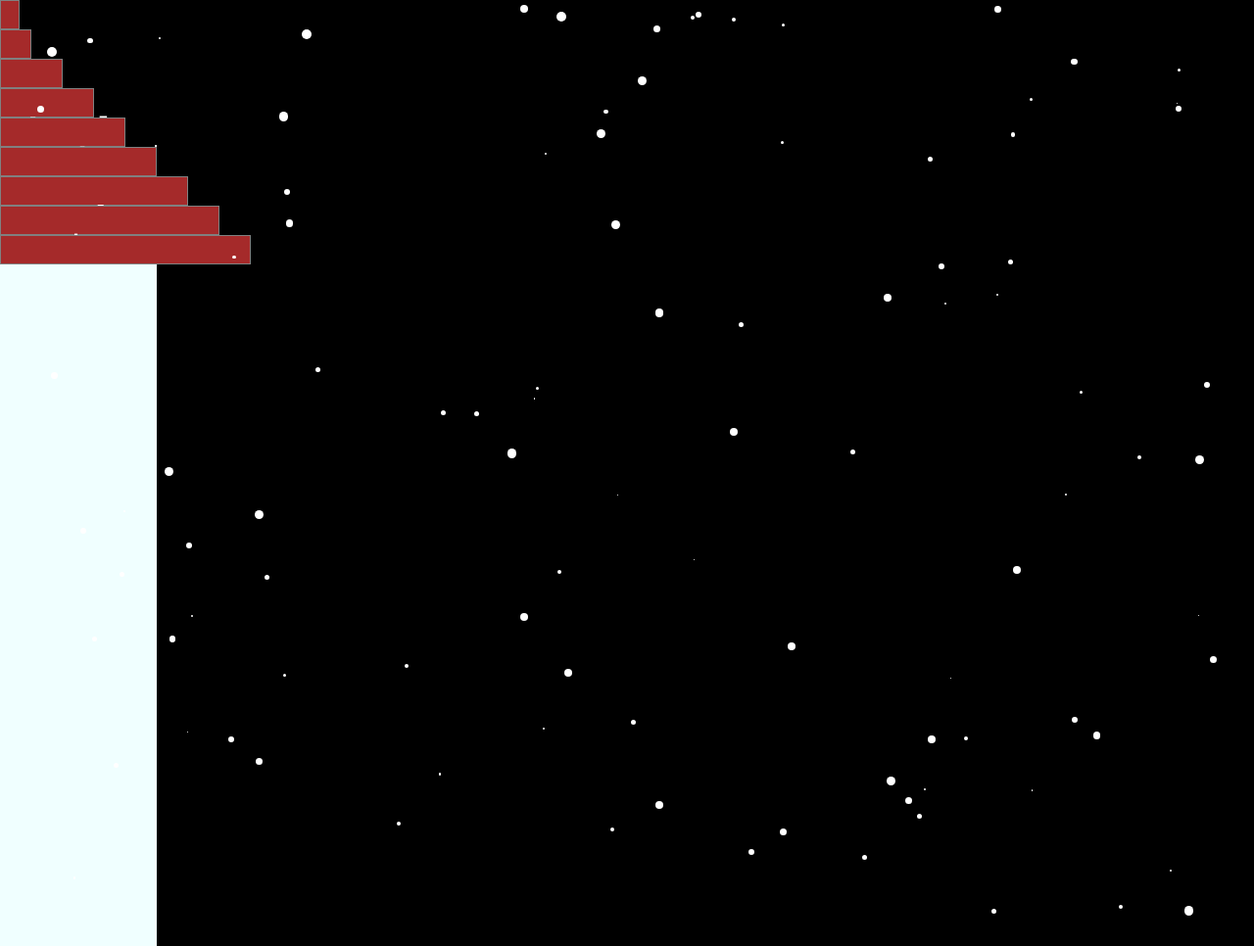
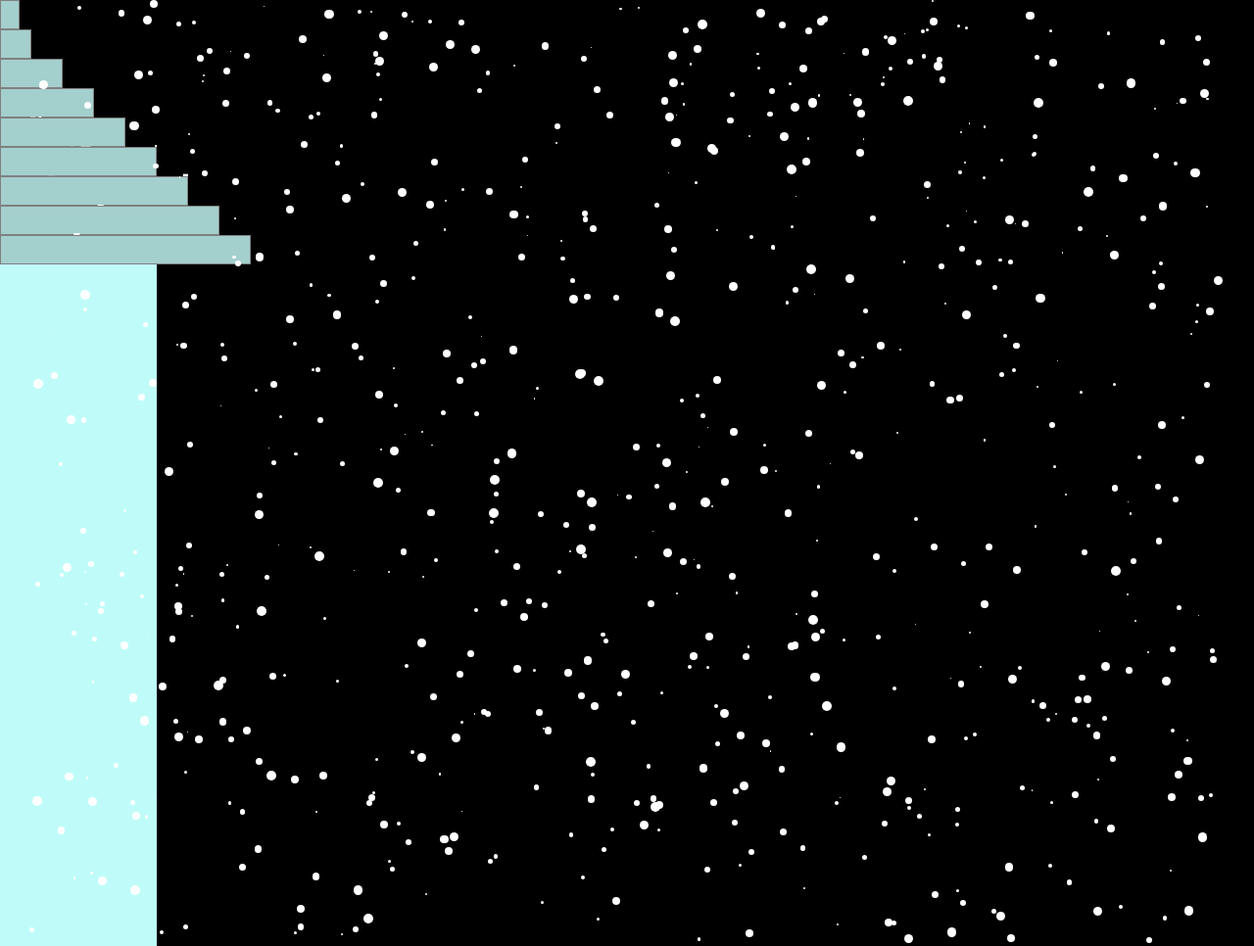
Before and after one commit to aa-0921/snowfall, a plain HTML site: page index.html in a window 1280 px wide. Shown: the top 966 px of the page at 98% size. Drawn offline with nearby package versions, Linux system fonts and the light colour scheme; animation ran at ten frames a second.

Commit message:
[add]色の変更

```diff
--- a/css/style.css
+++ b/css/style.css
@@ -7,11 +7,12 @@ body {
   /* width: 300px; */
   border: 1px gray solid;
   margin: 0;
-  background-color: brown;
+  background-color: #a3cfcd;
   height: 30px;
 }
 
 .home {
   height: 700px;
-  background-color: azure;
+  /* background-color: #82a0aa; */
+  background-color: #bffcf9;
 }
--- a/index.html
+++ b/index.html
@@ -32,7 +32,7 @@
 
     <script type="text/javascript">
       $(document).snowfall({
-        flakeCount: 100, // 要素の数
+        flakeCount: 700, // 要素の数
         flakeColor: "#FFF", // 要素の色
         flakeIndex: 999999, // 要素のz-index
         minSize: 1, // 要素の最小サイズ
```
